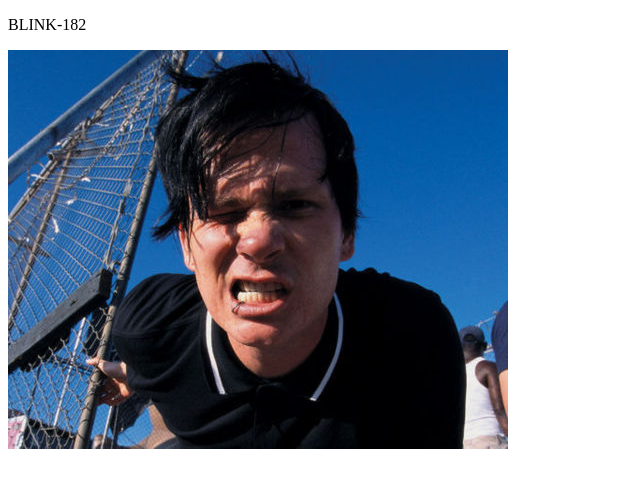
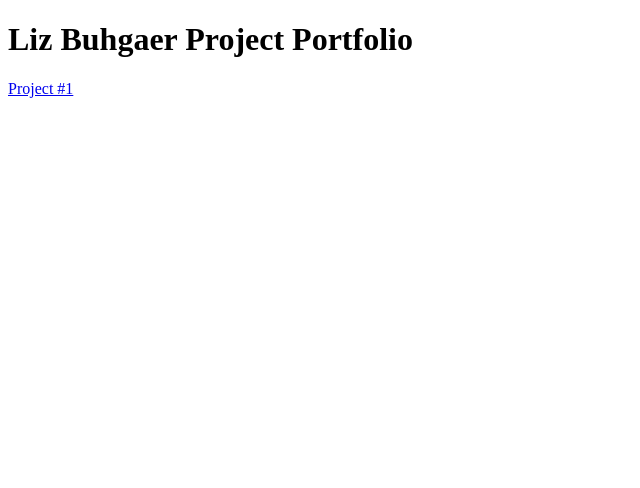
Before and after one commit to lizanneb/project-portfolio, a plain HTML site: page index.html in a window 1280 px wide. Shown: the whole page, without its empty margins (0-640 px from the left). Drawn offline with Linux system fonts and the light colour scheme.

Commit message:
My second commit
changes to index.html Sept. 10 2014

```diff
--- a/index.html
+++ b/index.html
@@ -1,12 +1,12 @@
 <!DOCTYPE html>
 <html>
 <head>
-	<title>My First Page</title>
-	<!--Go Hawks-->
+	<title>Liz Buhager Project Portfolio</title>
 </head>
 <body>
-	<p>BLINK-182</p>
-	<img src="TomDeLonge-tutupash.jpg"/>
+	<h1>Liz Buhgaer Project Portfolio</h1>
+    <a href="01beginning.html">Project #1</a>
+
+
 </body>
-
 </html>
```
